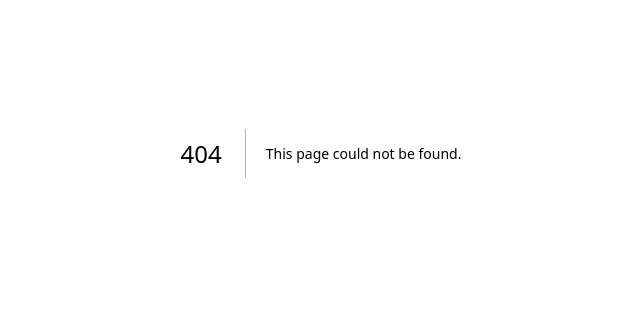
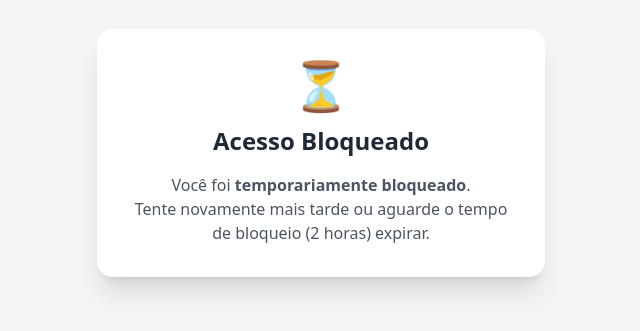
Before and after one commit to DanielCatania/grana-da-feira, a Next.js app: page /blocked/temporary in a window 1280 px wide. Before the commit this address had no page. Shown: the part 247-578 px from the top of the page, without its empty margins (319-959 px from the left). Built offline with nearby package versions, Linux system fonts and the light colour scheme.

Commit message:
fix: add permanent and temporary blocked pages with updated redirect logic

```diff
--- a/app/(public)/blocked/page.tsx
+++ /dev/null
@@ -1,37 +0,0 @@
-"use client";
-import { useSearchParams } from "next/navigation";
-
-export default function BlockedPage() {
-  const searchParams = useSearchParams();
-  const reason = searchParams.get("reason");
-
-  const isPermanent = reason === "permanent";
-
-  return (
-    <div className="min-h-screen flex items-center justify-center bg-gray-100 px-4">
-      <div className="bg-white rounded-2xl shadow-xl p-8 max-w-md w-full text-center space-y-4">
-        <div className="text-5xl">{isPermanent ? "🚫" : "⏳"}</div>
-        <h1 className="text-2xl font-semibold text-gray-800">
-          Acesso Bloqueado
-        </h1>
-        <p className="text-gray-600">
-          {isPermanent ? (
-            <>
-              Você foi <strong>permanentemente bloqueado</strong> por abuso de
-              acesso.
-              <br />
-              Caso ache que isso é um erro, entre em contato com o
-              administrador.
-            </>
-          ) : (
-            <>
-              Você foi <strong>temporariamente bloqueado</strong>.
-              <br />
-              Tente novamente mais tarde ou aguarde o tempo de bloqueio expirar.
-            </>
-          )}
-        </p>
-      </div>
-    </div>
-  );
-}
--- /dev/null
+++ b/app/(public)/blocked/permanent/page.tsx
@@ -0,0 +1,18 @@
+export default function PermanentBlockedPage() {
+  return (
+    <div className="min-h-screen flex items-center justify-center bg-gray-100 px-4">
+      <div className="bg-white rounded-2xl shadow-xl p-8 max-w-md w-full text-center space-y-4">
+        <div className="text-5xl">🚫</div>
+        <h1 className="text-2xl font-semibold text-gray-800">
+          Acesso Bloqueado
+        </h1>
+        <p className="text-gray-600">
+          Você foi <strong>permanentemente bloqueado</strong> por abuso de
+          acesso.
+          <br />
+          Caso ache que isso é um erro, entre em contato com o administrador.
+        </p>
+      </div>
+    </div>
+  );
+}
--- /dev/null
+++ b/app/(public)/blocked/temporary/page.tsx
@@ -0,0 +1,18 @@
+export default function BlockedPage() {
+  return (
+    <div className="min-h-screen flex items-center justify-center bg-gray-100 px-4">
+      <div className="bg-white rounded-2xl shadow-xl p-8 max-w-md w-full text-center space-y-4">
+        <div className="text-5xl">⏳</div>
+        <h1 className="text-2xl font-semibold text-gray-800">
+          Acesso Bloqueado
+        </h1>
+        <p className="text-gray-600">
+          Você foi <strong>temporariamente bloqueado</strong>.
+          <br />
+          Tente novamente mais tarde ou aguarde o tempo de bloqueio (2 horas)
+          expirar.
+        </p>
+      </div>
+    </div>
+  );
+}
--- /dev/null
+++ b/app/(public)/ping/page.tsx
@@ -0,0 +1,3 @@
+export default function Ping() {
+  return <div>Pong</div>;
+}
--- a/app/(public)/ping/route.ts
+++ /dev/null
@@ -1,3 +0,0 @@
-export async function GET() {
-  return new Response("pong", { status: 200 });
-}
--- a/utils/safeFetch.ts
+++ b/utils/safeFetch.ts
@@ -4,7 +4,7 @@ export default async function safeFetch(
 ): Promise<Response> {
   const res = await fetch(input, init);
 
-  // blocked
+  // Blocked
   if (res.status === 429) {
     let reason = "temporary";
     try {
@@ -12,7 +12,7 @@ export default async function safeFetch(
       if (data.reason) reason = data.reason;
     } catch {}
 
-    window.location.href = `/blocked?reason=${reason}`;
+    window.location.href = `/blocked/${reason}`;
   }
 
   return res;
```
Also changed, not shown: middleware.ts (+3 -7 lines).
